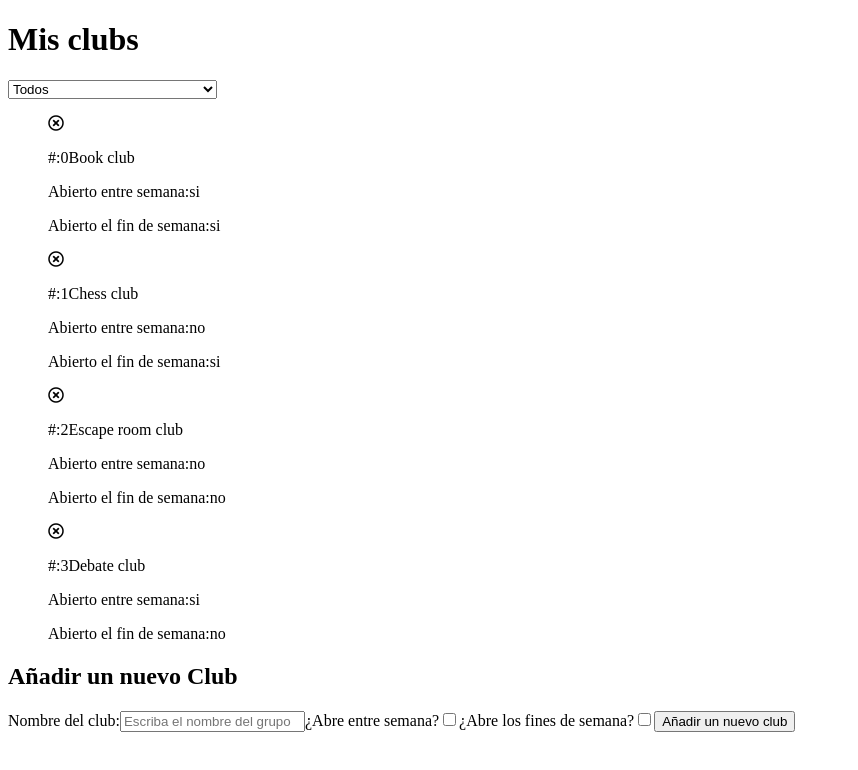
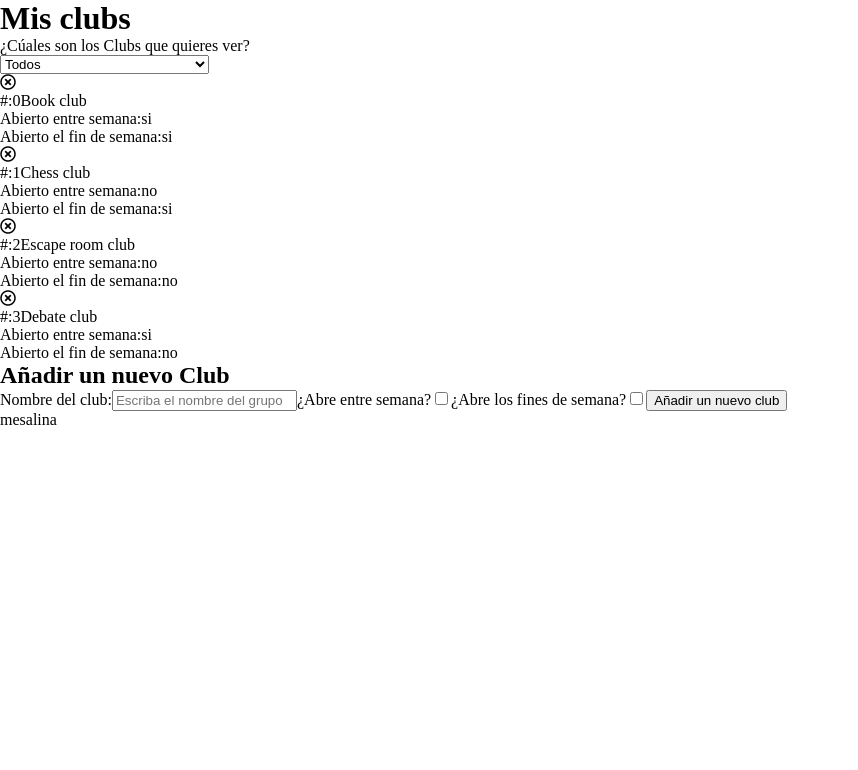
Before and after one commit to Adalab/modulo-3-evaluacion-intermedia-Mesalina23, a React (Create React App) app: page / in a window 1280 px wide. Shown: the top 770 px of the page, without its empty margins (0-858 px from the left). Built offline with nearby package versions, Linux system fonts and the light colour scheme.

Commit message:
add sass

```diff
--- a/src/components/App.js
+++ b/src/components/App.js
@@ -1,4 +1,4 @@
-import '../styles/App.css';
+import '../styles/App.scss';
 import initialData from '../data/clubs.json';
 import { useState } from 'react';
 
@@ -8,6 +8,8 @@ function App() {
   const [openWeek, setOpenWeek] = useState(false);
   const [openWeekend, setOpenWeekend] = useState(false);
   const [filter, setFilter] = useState('all');
+  const [clickedDelete, setClickedDelete] = useState('');
+
   const handleSearch = (ev) => {
     console.log(ev.target.value);
     setFilter(ev.target.value);
@@ -21,25 +23,25 @@ function App() {
     };
     setData([...data, newClub]);
     setNewName('');
-    setOpenWeek('');
-    setOpenWeekend('');
+    setOpenWeek('false');
+    setOpenWeekend('false');
   };
   const handleChangeName = (ev) => {
     setNewName(ev.currentTarget.value);
-    //console.log(ev.currentTarget.value);
   };
   const handleWeek = (ev) => {
     setOpenWeek(ev.currentTarget.checked);
   };
 
   const handleweekend = (ev) => {
-    console.log(ev.currentTarget);
     setOpenWeekend(ev.currentTarget.checked);
   };
-  const handleDeleteIcon = (ev) => {
-    console.log(ev.currentTarget);
+  const handleDeleteCard = (ev) => {
+    setClickedDelete(ev.target.id);
+    console.log(clickedDelete);
+    data.splice(clickedDelete, 1);
+    setData([...data]);
   };
-
   const openClub = (oneClub) => {
     if (oneClub.openOnWeekdays === true) {
       return 'si';
@@ -54,7 +56,7 @@ function App() {
       return 'no';
     }
   };
-  //const [filter, setFilter] = useState('all');
+
   const dataFiltered = data.filter((oneCard) => {
     if (filter === 'all') {
       return data;
@@ -67,7 +69,11 @@ function App() {
 
   const htmlClubsLists = dataFiltered.map((oneClub, index) => (
     <li key={index}>
-      <i className='far fa-times-circle' onClick={handleDeleteIcon}></i>
+      <i
+        className='far fa-times-circle'
+        onClick={handleDeleteCard}
+        id={index}
+      ></i>
       <p>
         <label>#:{index}</label>
         {oneClub.name}
@@ -88,14 +94,20 @@ function App() {
     <div className='App'>
       <header>
         <h1>Mis clubs</h1>
+      </header>
+      <main>
+        <section>
+          <p>¿Cúales son los Clubs que quieres ver?</p>
           <select onChange={handleSearch}>
             <option value='all'>Todos</option>
             <option value='week'>Los que abren entre semana</option>
             <option value='weekend'>Los que abren el fin de semana</option>
           </select>
-      </header>
-      <main>
+        </section>
+        <section>
           <ul className='cardsContainer'>{htmlClubsLists}</ul>
+        </section>
+        <section>
           <h2>Añadir un nuevo Club</h2>
           <form>
             <label>Nombre del club:</label>
@@ -133,7 +145,9 @@ function App() {
               onClick={handleClick}
             />
           </form>
+        </section>
       </main>
+      <footer>mesalina</footer>
     </div>
   );
 }
--- a/src/styles/App.css
+++ /dev/null
@@ -1,3 +0,0 @@
-.cardsContainer {
-  list-style-type: none;
-}
--- /dev/null
+++ b/src/styles/App.scss
@@ -0,0 +1,9 @@
+@import 'core/reset';
+@import 'core/variables';
+@import 'pages/index';
+//@import 'components/links';
+@import 'layout/header';
+@import 'layout/list';
+@import 'layout/newclub';
+@import 'layout/search';
+@import 'layout/footer';
--- /dev/null
+++ b/src/styles/core/_reset.scss
@@ -0,0 +1,25 @@
+body {
+  margin: 0;
+  padding: 0;
+  box-sizing: border-box;
+}
+
+h1,
+h2,
+h3,
+h4,
+h5,
+h6,
+p,
+ul {
+  margin: 0;
+  padding: 0;
+}
+
+table {
+  border-collapse: collapse;
+  border-spacing: 0;
+}
+A {
+  text-decoration: none;
+}
```
Also changed, not shown: src/styles/componets/_links.scss (added), src/styles/core/_variables.scss (added), src/styles/layout/_footer.scss (added), src/styles/layout/_header.scss (added), src/styles/layout/_list.scss (added), src/styles/layout/_newclub.scss (added), src/styles/layout/_search.scss (added), src/styles/pages/_index.scss (added). Lines whose indentation alone changed are shown as unchanged.
